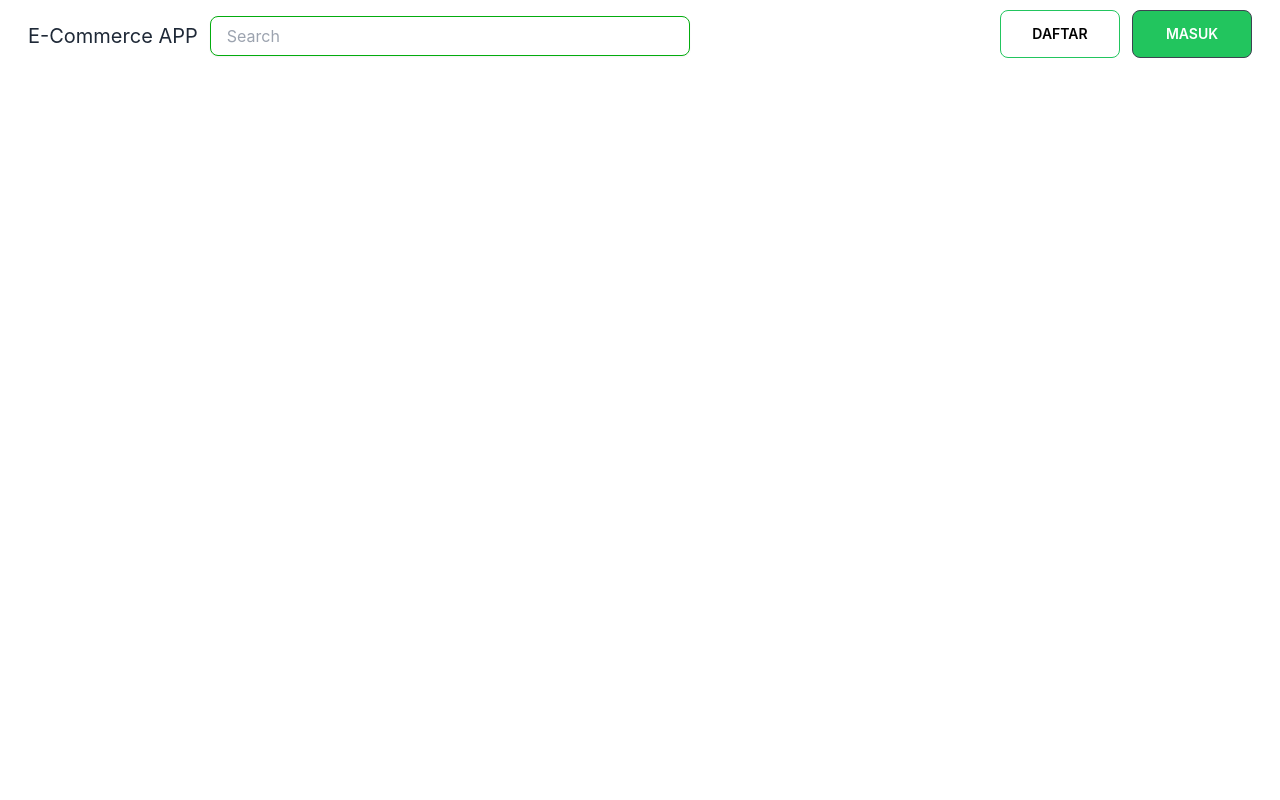
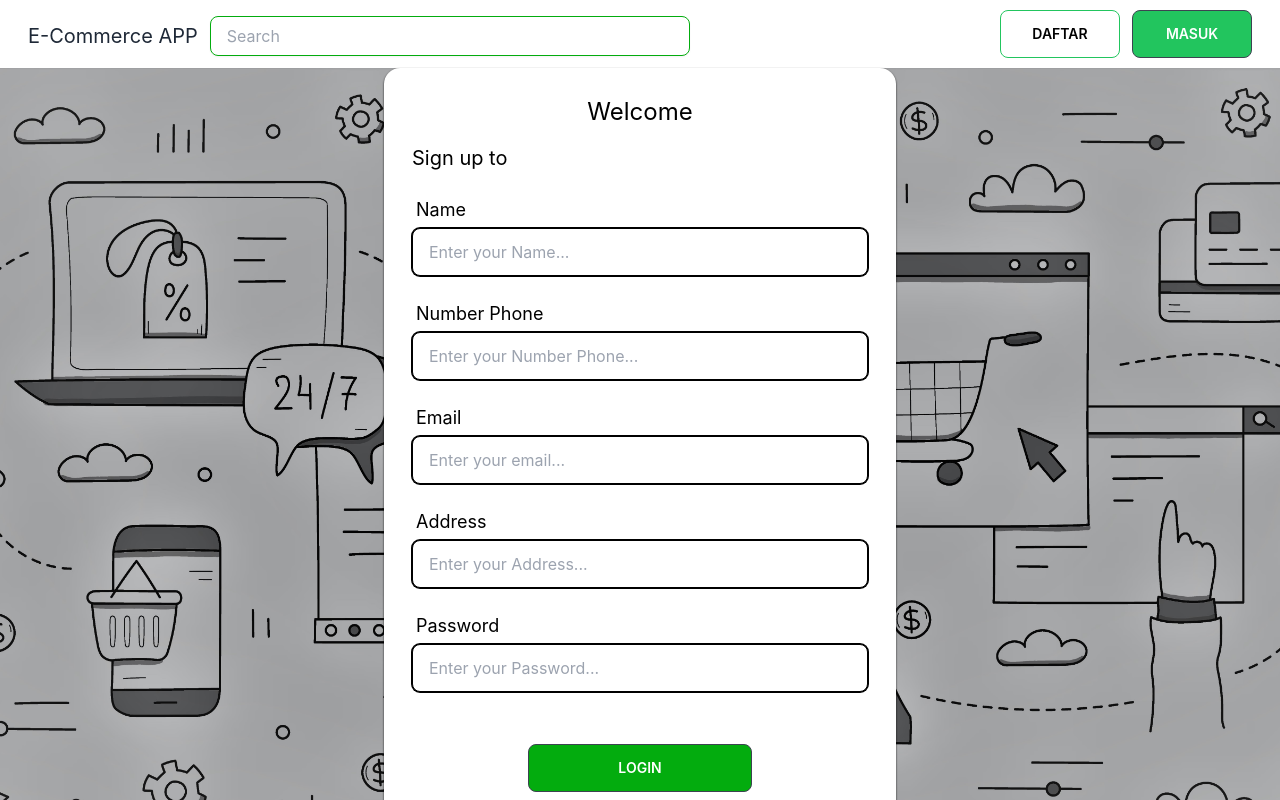
Before and after one commit to Group7-Ecommerce/FE, a React (Vite) app: page /login in a window 1280 px wide. Built offline with nearby package versions, Linux system fonts and the light colour scheme.

Commit message:
feat: add Auth register/login

```diff
--- a/src/components/Layout.tsx
+++ b/src/components/Layout.tsx
@@ -1,7 +1,18 @@
-import React from "react";
+import { ReactNode } from "react";
 
-const Layout = () => {
-  return <div>Layout</div>;
+import Navbar from "./Navbar";
+
+interface LayoutProps {
+  children: React.ReactNode;
+}
+
+const Layout = ({ children }: LayoutProps) => {
+  return (
+    <div className="w-full h-screen flex flex-col overflow-auto">
+      <Navbar />
+      <div className="h-full w-full bg-white bg-[url('../assets/background.jpg')] bg-center bg-cover bg-no-repeat flex flex-col">{children}</div>
+    </div>
+  );
 };
 
 export default Layout;
--- a/src/main.tsx
+++ b/src/main.tsx
@@ -1,13 +1,14 @@
 import React from "react";
 import ReactDOM from "react-dom/client";
 
-import Navbar from "./components/Navbar";
+import Login from "./pages/Auth/Login";
+import Register from "./pages/Auth/Register";
 
 import App from "./routes";
 import "./styles/index.css";
 
 ReactDOM.createRoot(document.getElementById("root") as HTMLElement).render(
   <React.StrictMode>
-    <Navbar />
+    <Register />
   </React.StrictMode>
 );
--- a/src/pages/Auth/Login.tsx
+++ b/src/pages/Auth/Login.tsx
@@ -1,7 +1,43 @@
 import React from "react";
 
-const Login = () => {
-  return <div>Login</div>;
-};
+import Layout from "../../components/Layout";
+import Button from "../../components/Button";
+
+function Login() {
+  return (
+    <Layout>
+      <div className="w-full h-full flex flex-col items-center justify-center">
+        <div className="card w-1/5 gap-3 p-7 shadow-sm shadow-black lg:h-3/5 bg-white">
+          <form className="flex flex-col gap-4 min-w-[40%]">
+            <h1 className="text-center text-black">Welcome</h1>
+            <h1 className="text-start text-black">Login</h1>
+            <label className="label">
+              <span className="label-text text-lg text-black ">Email</span>
+            </label>
+            <input
+              type="text"
+              placeholder="Enter your email..."
+              className="input input-bordered w-full  border-black -mt-5 ring-1 ring-black"
+            />
+            <label className="label">
+              <span className="label-text text-lg text-black ">Password</span>
+            </label>
+            <input
+              type="text"
+              placeholder="Enter your Password..."
+              className="input input-bordered w-full border-black -mt-5 ring-1 ring-black"
+            />
+            <Button className="btn max-w-xs bg-[#03AC0E] mt-12" label="LOGIN" />
+            <label className="label-one">
+              <p className="font-normal font-weight-300 text-center">
+                Already have an Account? <span className="font-bold">Register</span>
+              </p>
+            </label>
+          </form>
+        </div>
+      </div>
+    </Layout>
+  );
+}
 
 export default Login;
--- a/src/pages/Auth/Register.tsx
+++ b/src/pages/Auth/Register.tsx
@@ -1,7 +1,69 @@
 import React from "react";
 
-const Register = () => {
-  return <div>Register</div>;
+import Button from "../../components/Button";
+import Layout from "../../components/Layout";
+
+function Register () {
+  return (
+    <Layout>
+      <div className="w-full h-full flex flex-col items-center justify-center">
+        <div className="card w-2/5 gap-3 p-7 shadow-sm shadow-black lg:h-5/5 bg-white">
+          <form className="flex flex-col gap-4 min-w-[40%]">
+            <h1 className="text-center text-black text-2xl">Welcome</h1>
+            <h1 className="text-start text-black text-xl">Sign up to</h1>
+            <label className="label">
+              <span className="label-text text-lg text-black ">Name</span>
+            </label>
+            <input
+              type="text"
+              placeholder="Enter your Name..."
+              className="input input-bordered w-full  border-black -mt-5 ring-1 ring-black"
+            />
+            <label className="label">
+              <span className="label-text text-lg text-black ">Number Phone</span>
+            </label>
+            <input
+              type="text"
+              placeholder="Enter your Number Phone..."
+              className="input input-bordered w-full  border-black -mt-5 ring-1 ring-black"
+            />
+            <label className="label">
+              <span className="label-text text-lg text-black ">Email</span>
+            </label>
+            <input
+              type="text"
+              placeholder="Enter your email..."
+              className="input input-bordered w-full  border-black -mt-5 ring-1 ring-black"
+            />
+            <label className="label">
+              <span className="label-text text-lg text-black ">Address</span>
+            </label>
+            <input
+              type="text"
+              placeholder="Enter your Address..."
+              className="input input-bordered w-full  border-black -mt-5 ring-1 ring-black"
+            />
+            <label className="label">
+              <span className="label-text text-lg text-black ">Password</span>
+            </label>
+            <input
+              type="text"
+              placeholder="Enter your Password..."
+              className="input input-bordered w-full border-black -mt-5 ring-1 ring-black"
+            />
+            <div className="justify-center text-center mt-9">
+            <Button className="btn w-[28vh] bg-[#03AC0E] " label="LOGIN" />
+            <label className="label-one">
+              <p className="font-normal font-weight-300 text-center mt-3">
+                Already have an Account? <span className="font-bold">Register</span>
+              </p>
+            </label>
+            </div>
+          </form>
+        </div>
+      </div>
+    </Layout>
+  );
 };
 
 export default Register;
```
Also changed, not shown: src/assets/background.jpg (added), src/styles/index.css (line endings or trailing spaces).
